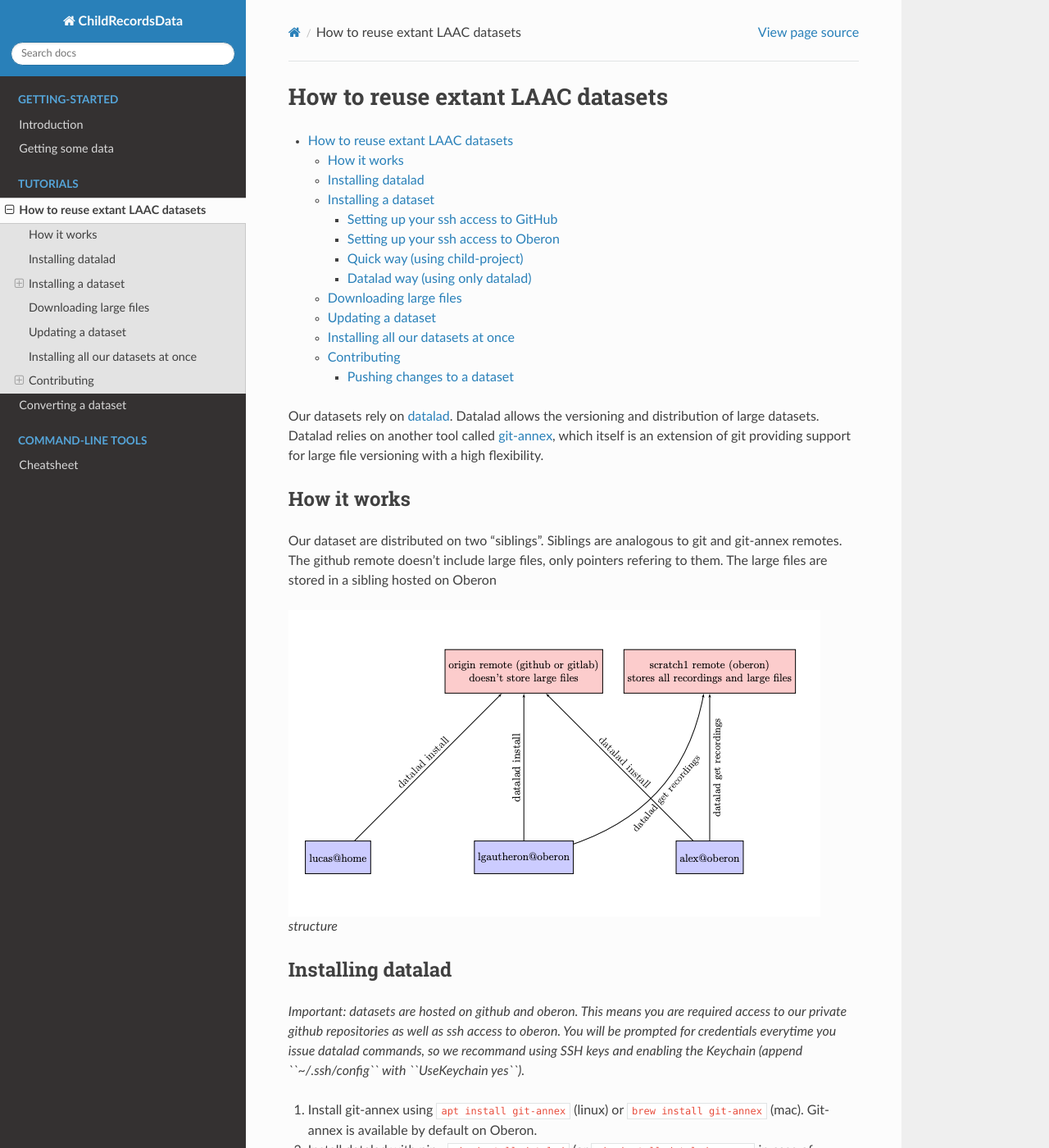
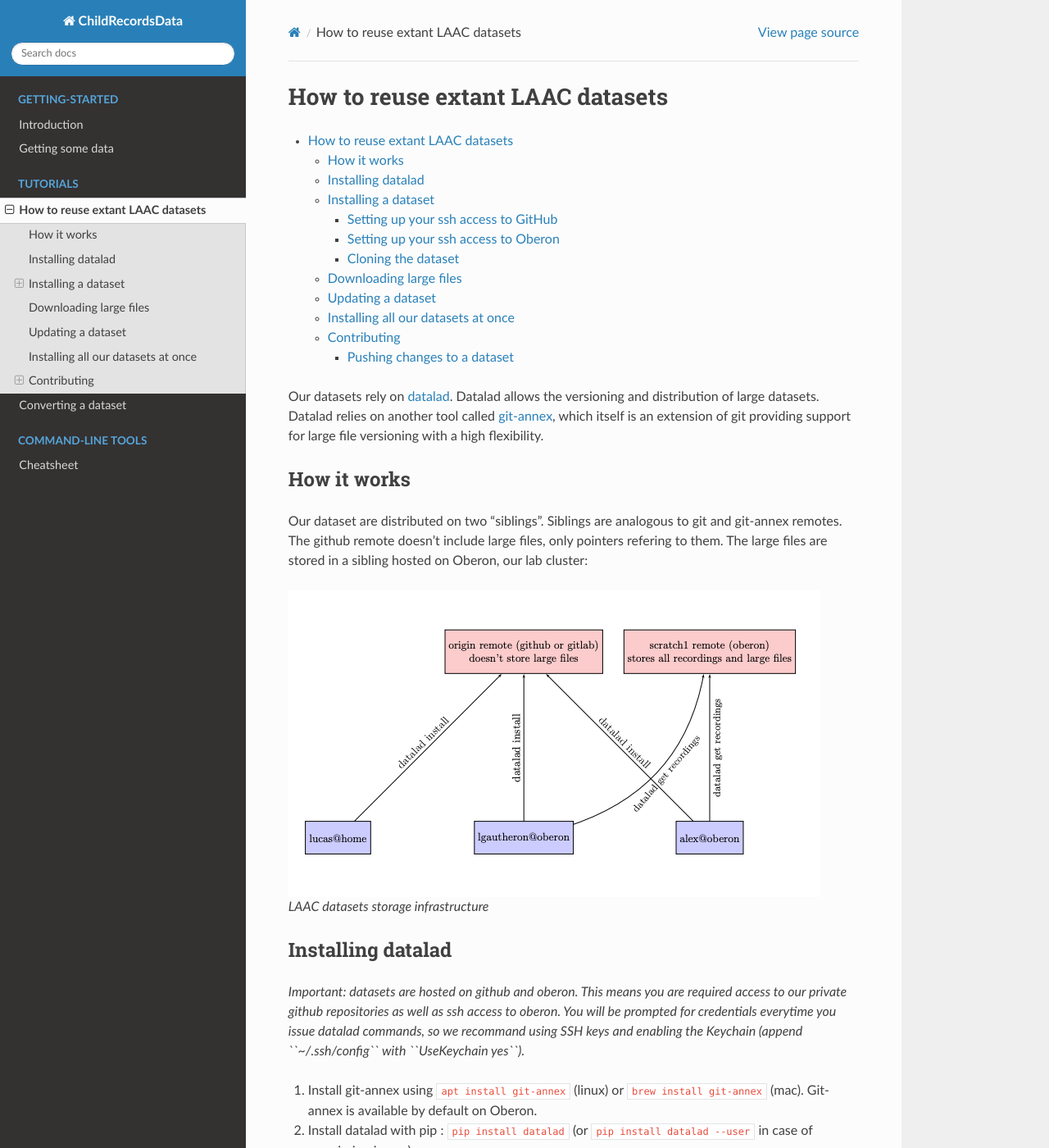
Before and after one commit to LAAC-LSCP/ChildProject, a Sphinx documentation site: the page built from docs/source/reuse.rst, in a window 1280 px wide and 1400 px high. Shown: the whole window at 82% size. Built offline with Sphinx 7.4.7 and the Read the Docs theme 2.0.0, drawn with Linux system fonts in a browser that asks for light colours; pages that are not in the unit, such as notebooks, are missing from menus; some of the changed text lies outside the part shown.

```diff
--- a/docs/source/reuse.rst
+++ b/docs/source/reuse.rst
@@ -12,10 +12,7 @@
          GitHub <#setting-up-your-ssh-access-to-github>`__
       -  `Setting up your ssh access to
          Oberon <#setting-up-your-ssh-access-to-oberon>`__
-      -  `Quick way (using
-         child-project) <#quick-way-using-child-project>`__
-      -  `Datalad way (using only
-         datalad) <#datalad-way-using-only-datalad>`__
+      -  `Cloning the dataset <#datalad-way-using-only-datalad>`__
 
    -  `Downloading large files <#downloading-large-files>`__
    -  `Updating a dataset <#updating-a-dataset>`__
@@ -39,12 +36,12 @@
 Our dataset are distributed on two “siblings”. Siblings are analogous to
 git and git-annex remotes. The github remote doesn’t include large
 files, only pointers refering to them. The large files are stored in a
-sibling hosted on Oberon
+sibling hosted on Oberon, our lab cluster:
 
 .. figure:: images/infrastructure.png
    :alt: Dataset infrastructure
 
-   structure
+   LAAC datasets storage infrastructure
 
 Installing datalad
 ------------------
@@ -115,15 +112,9 @@
 2. Try to SSH into oberon by typing ``ssh foberon``. You will be
    prompted for your credentials.
 
-Quick way (using child-project)
-~~~~~~~~~~~~~~~~~~~~~~~~~~~~~~~
+Cloning the dataset
+~~~~~~~~~~~~~~~~~
 
-::
-
-   child-project import-data git@github.com:LAAC-LSCP/namibia-data.git --destination namibia-data --storage-hostname foberon
-
-Datalad way (using only datalad)
-~~~~~~~~~~~~~~~~~~~~~~~~~~~~~~~~
 
 1. The first step is to clone the dataset from github, for instance :
 
--- /dev/null
+++ b/docs/source/tables/datasets.csv
@@ -0,0 +1,6 @@
+Name,Authors,Location,Recordings,"Duration (h)"
+Namibia,Gandhi,https://github.com/LAAC-LSCP/namibia-data,113,1449
+Solomon,Sarah,https://github.com/LAAC-LSCP/solomon-data,388,5954
+Tsimane 2017,,https://github.com/LAAC-LSCP/tsimane2017-data,41,556
+png 2019,,https://github.com/LAAC-LSCP/png2019-data,51,760
+Vanuatu,,unavailable,53,289
```
Also changed, not shown: docs/source/getting-data.rst (+2 -43 lines).
